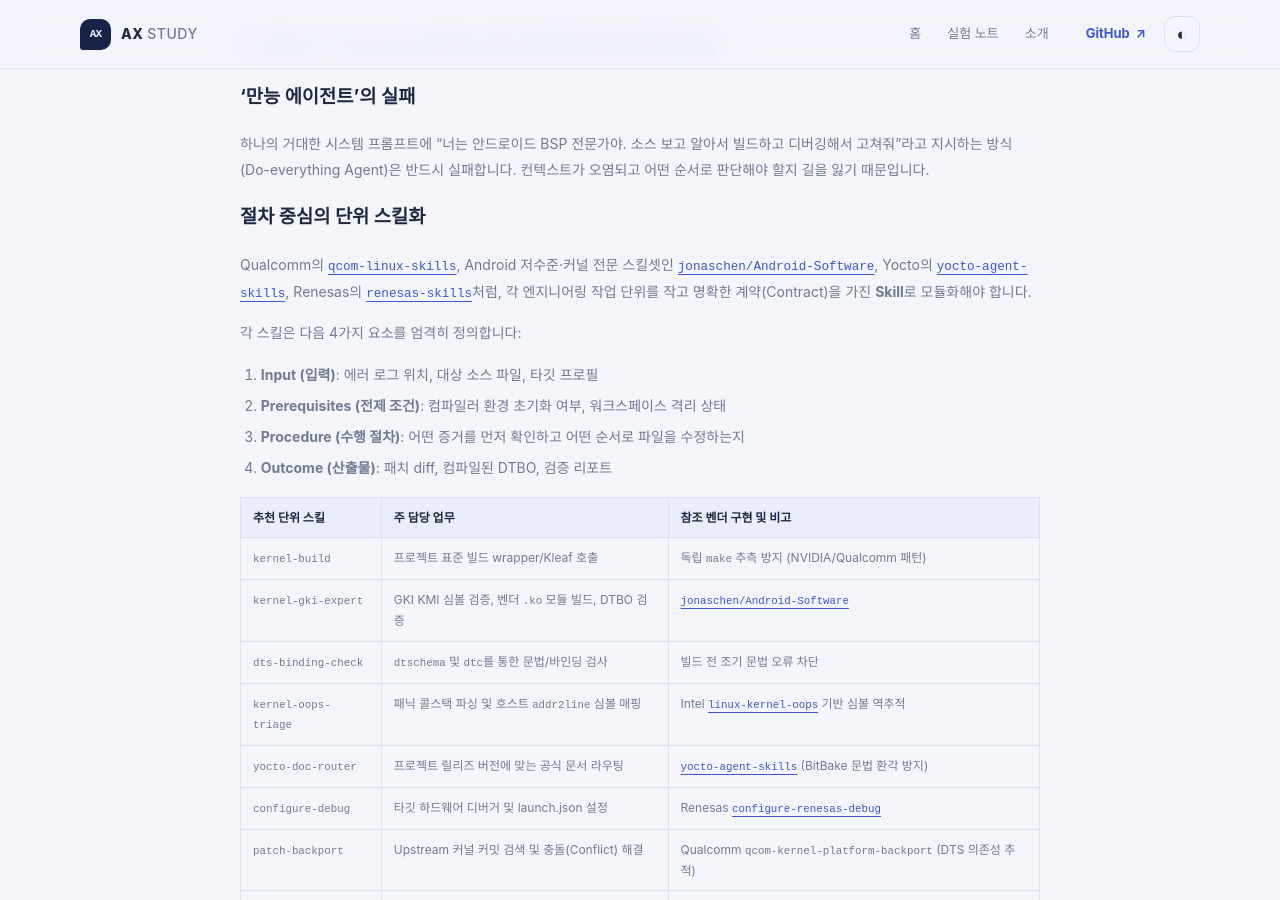
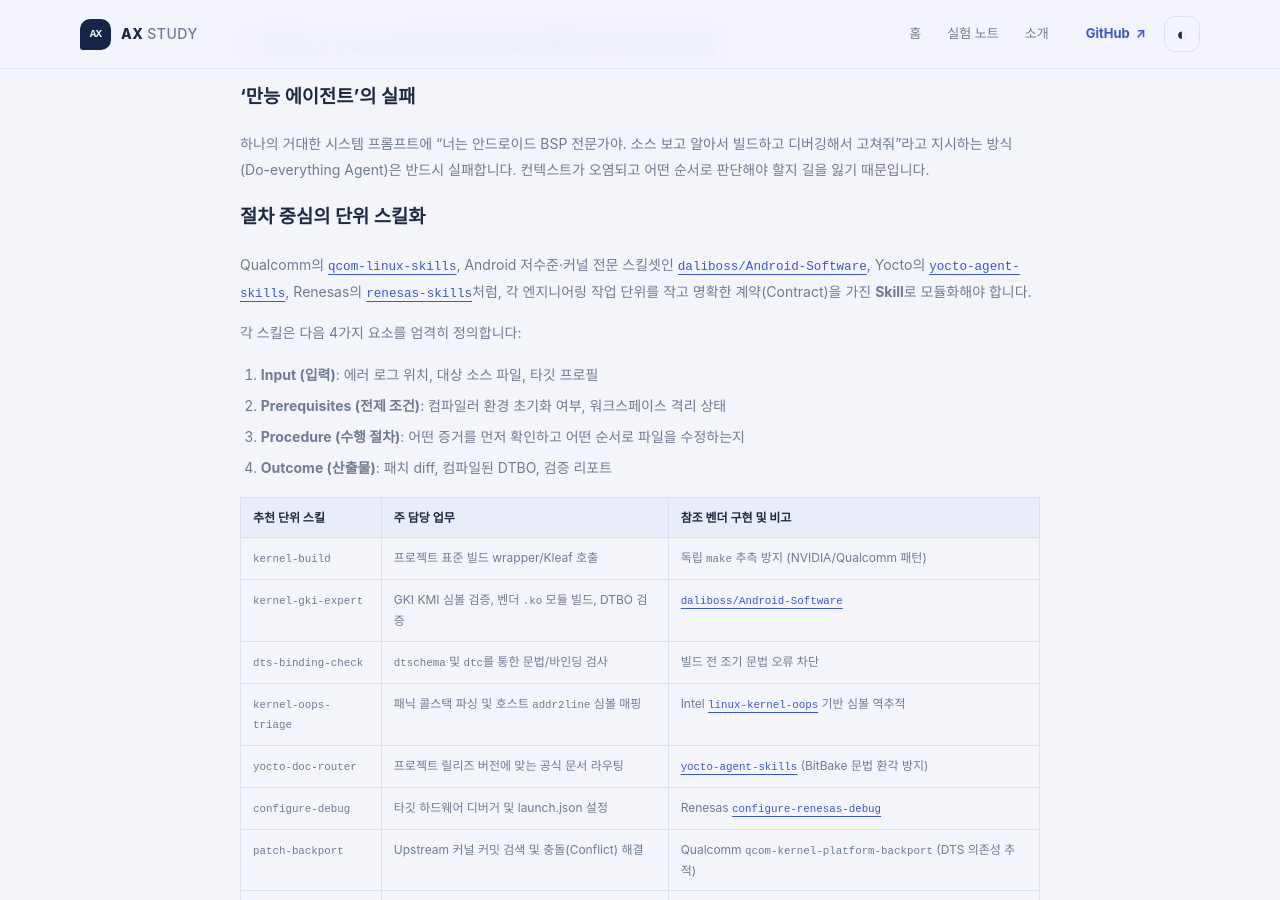
Before and after one commit to hkkoo/ax-study, a Jekyll site: the page built from _posts/2026-10-18-agentic-bsp-shift-five-pillars.md, in a window 1280 px wide and 900 px high, scrolled down 1227 px. Built offline with Jekyll 4.4.1, drawn with Linux system fonts in a browser that asks for light colours.

Commit message:
[verified][agy] update Android-Software url link to daliboss/Android-Software

```diff
--- a/_posts/2026-10-18-agentic-bsp-shift-five-pillars.md
+++ b/_posts/2026-10-18-agentic-bsp-shift-five-pillars.md
@@ -38,7 +38,7 @@
 하나의 거대한 시스템 프롬프트에 "너는 안드로이드 BSP 전문가야. 소스 보고 알아서 빌드하고 디버깅해서 고쳐줘"라고 지시하는 방식(Do-everything Agent)은 반드시 실패합니다. 컨텍스트가 오염되고 어떤 순서로 판단해야 할지 길을 잃기 때문입니다.
 
 ### 절차 중심의 단위 스킬화
-Qualcomm의 [`qcom-linux-skills`](https://github.com/qualcomm-linux/qcom-linux-skills), Android 저수준·커널 전문 스킬셋인 [`jonaschen/Android-Software`](https://github.com/jonaschen/Android-Software), Yocto의 [`yocto-agent-skills`](https://github.com/Higangssh/yocto-agent-skills), Renesas의 [`renesas-skills`](https://github.com/renesas/renesas-skills)처럼, 각 엔지니어링 작업 단위를 작고 명확한 계약(Contract)을 가진 **Skill**로 모듈화해야 합니다.
+Qualcomm의 [`qcom-linux-skills`](https://github.com/qualcomm-linux/qcom-linux-skills), Android 저수준·커널 전문 스킬셋인 [`daliboss/Android-Software`](https://github.com/daliboss/Android-Software), Yocto의 [`yocto-agent-skills`](https://github.com/Higangssh/yocto-agent-skills), Renesas의 [`renesas-skills`](https://github.com/renesas/renesas-skills)처럼, 각 엔지니어링 작업 단위를 작고 명확한 계약(Contract)을 가진 **Skill**로 모듈화해야 합니다.
 
 각 스킬은 다음 4가지 요소를 엄격히 정의합니다:
 1. **Input (입력)**: 에러 로그 위치, 대상 소스 파일, 타깃 프로필
@@ -49,7 +49,7 @@
 | 추천 단위 스킬 | 주 담당 업무 | 참조 벤더 구현 및 비고 |
 |---|---|---|
 | `kernel-build` | 프로젝트 표준 빌드 wrapper/Kleaf 호출 | 독립 `make` 추측 방지 (NVIDIA/Qualcomm 패턴) |
-| `kernel-gki-expert` | GKI KMI 심볼 검증, 벤더 `.ko` 모듈 빌드, DTBO 검증 | [`jonaschen/Android-Software`](https://github.com/jonaschen/Android-Software) |
+| `kernel-gki-expert` | GKI KMI 심볼 검증, 벤더 `.ko` 모듈 빌드, DTBO 검증 | [`daliboss/Android-Software`](https://github.com/daliboss/Android-Software) |
 | `dts-binding-check` | `dtschema` 및 `dtc`를 통한 문법/바인딩 검사 | 빌드 전 조기 문법 오류 차단 |
 | `kernel-oops-triage` | 패닉 콜스택 파싱 및 호스트 `addr2line` 심볼 매핑 | Intel [`linux-kernel-oops`](https://github.com/intel/linux-kernel-oops) 기반 심볼 역추적 |
 | `yocto-doc-router` | 프로젝트 릴리즈 버전에 맞는 공식 문서 라우팅 | [`yocto-agent-skills`](https://github.com/Higangssh/yocto-agent-skills) (BitBake 문법 환각 방지) |
```
Also changed, not shown: _posts/2026-10-18-agentic-bsp-shift-definition-and-landscape.md (+4 -4 lines), _posts/2026-10-18-agentic-bsp-shift-phase1-strategy.md (+1 -1 lines).
